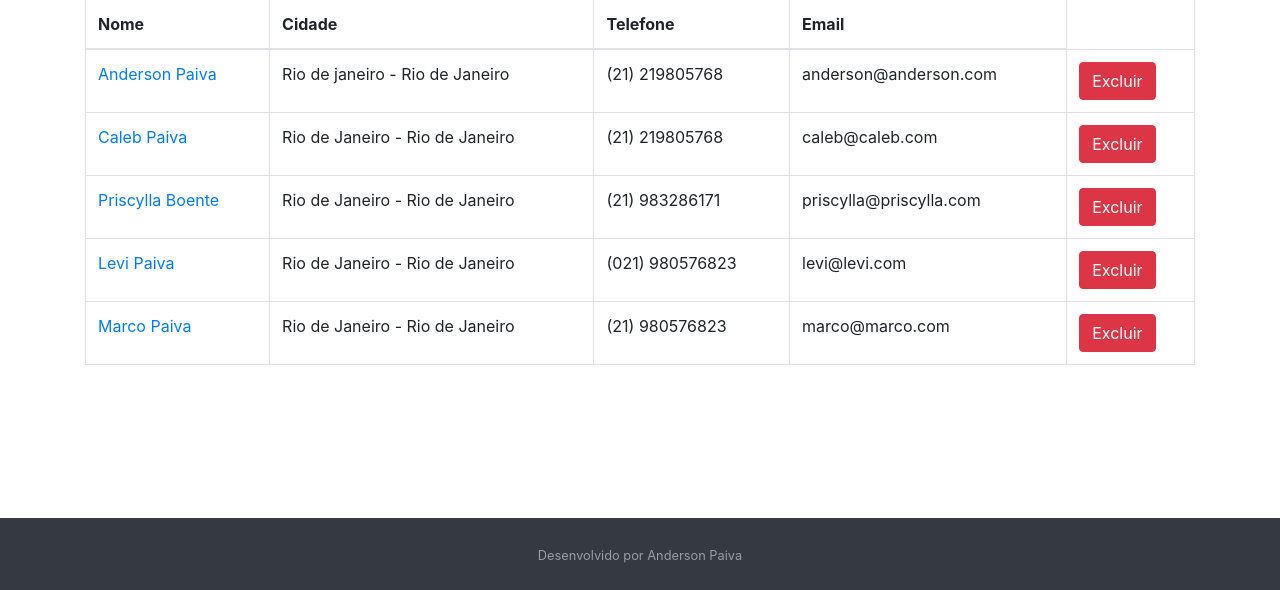
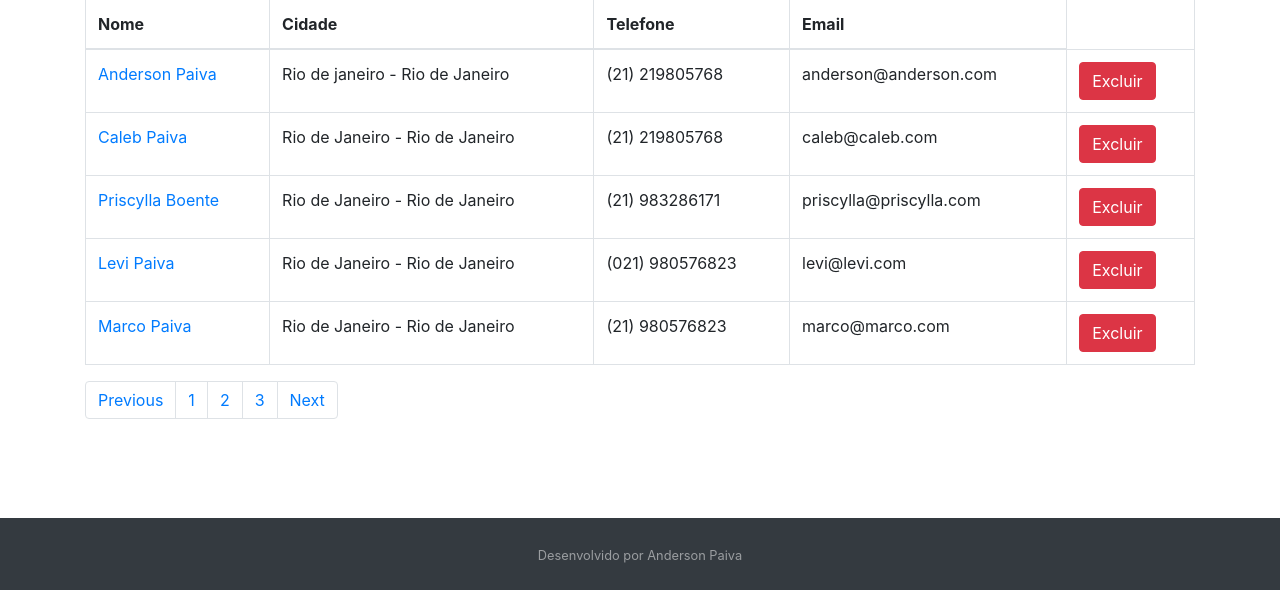
Before and after one commit to And3rson-Paiva/crm_python_django, a Django app: page /cliente/lista/ in a window 1280 px wide. Shown: the part 210-800 px from the top of the page. Run offline with Django 3.2, Linux system fonts and the light colour scheme; data comes from the database, SQL or seed files in the repository.

Commit message:
Criando page navigation

```diff
--- a/cliente/templates/cliente/cliente_list.html
+++ b/cliente/templates/cliente/cliente_list.html
@@ -29,4 +29,15 @@
         {% endfor %}
       </tbody>
     </table>
+
+    <nav aria-label="Page navigation example">
+      <ul class="pagination">
+        <li class="page-item"><a class="page-link" href="#">Previous</a></li>
+        <li class="page-item"><a class="page-link" href="#">1</a></li>
+        <li class="page-item"><a class="page-link" href="#">2</a></li>
+        <li class="page-item"><a class="page-link" href="#">3</a></li>
+        <li class="page-item"><a class="page-link" href="#">Next</a></li>
+      </ul>
+    </nav>
+
 {% endblock %}
```
